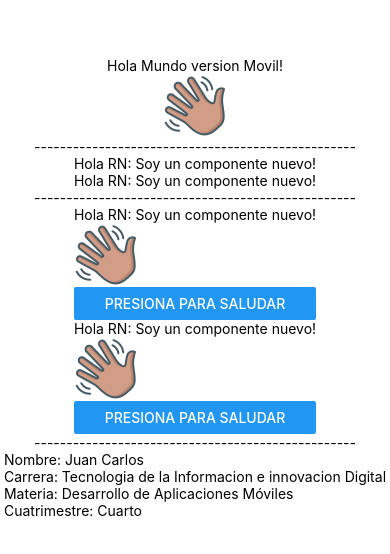
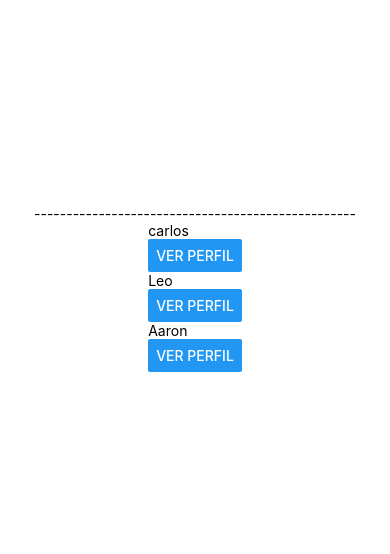
Before and after one commit to Carlos-444/DAM222, a React Native app in the folder miAPP2/: screen / in a window 390 px wide. Shown: the part 134-688 px from the top of the page. Built offline with nearby package versions, Linux system fonts and the light colour scheme.

Commit message:
se trabajo con props

```diff
--- a/miAPP2/App.js
+++ b/miAPP2/App.js
@@ -8,18 +8,15 @@
 export default function App() {
   return (
     <View style={styles.container}>
-      <Text>Hola Mundo version Movil!</Text>
-      <Image source={require('./assets/wave.png')}/>
-      <Text>--------------------------------------------------</Text>
-       <Saludo></Saludo>
-       <Saludo/>
-       <Text>--------------------------------------------------</Text>
 
-      <Saludos2></Saludos2>
-      <Saludos2/>
 
       <Text>--------------------------------------------------</Text>
-      <Perfil></Perfil>
+
+      <Perfil nombre="carlos" materia={"Movil"}/>
+
+      <Perfil nombre="Leo" cuatri="Cuarto"/>
+
+      <Perfil nombre="Aaron" carrera="ITIID"/>
 
 
     </View>
--- a/miAPP2/components/Perfil.js
+++ b/miAPP2/components/Perfil.js
@@ -1,12 +1,20 @@
-import {Text, View} from 'react-native';
-export const Perfil=()=>{
+import {Text, View, Button} from 'react-native';
+import {useState} from 'react';
+export const Perfil=({nombre,carrera,materia,cuatri})=>{
+    const[mostrar,setMostrar]=useState(false);
     return(
 
         <View>
-        <Text>Nombre: Juan Carlos</Text>
-        <Text>Carrera: Tecnologia de la Informacion e innovacion Digital</Text>
-        <Text>Materia: Desarrollo de Aplicaciones Móviles</Text>
-        <Text>Cuatrimestre: Cuarto</Text>
+        <Text>{nombre}</Text>
+
+        {mostrar &&
+            <>
+        <Text> {carrera}</Text>
+        <Text>{materia}</Text>
+        <Text>{cuatri}</Text>
+        </>
+    }
+    <Button title="Ver Perfil" onPress={()=>setMostrar(!mostrar)}/>
         </View>
     )
 }
```
